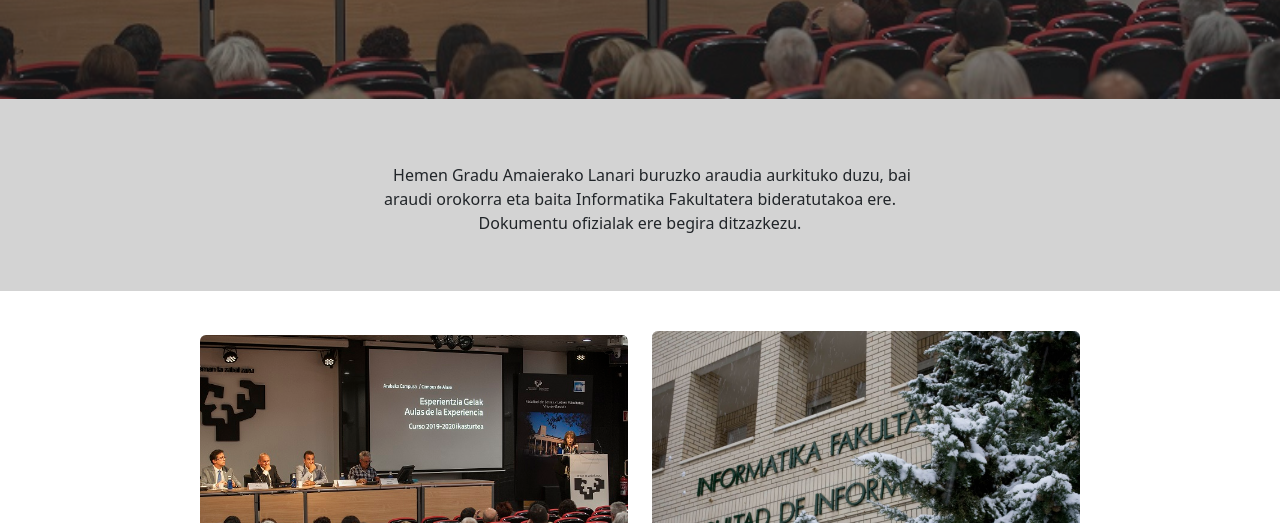
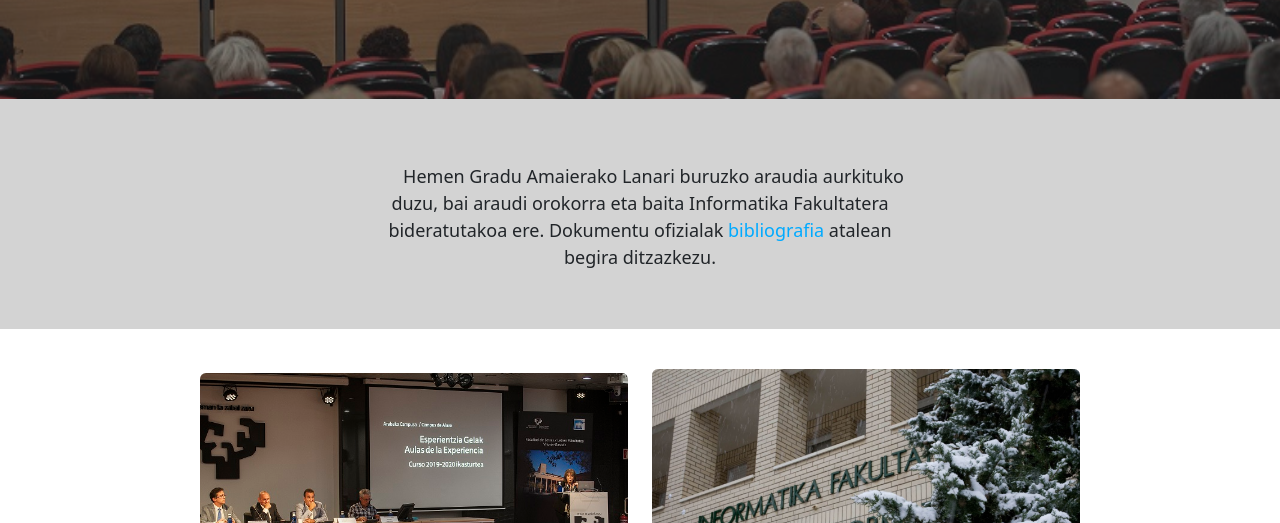
Before and after one commit to Braian-PC/GrAL, a website: page views/arauak.html in a window 1280 px wide. Shown: the part 277-800 px from the top of the page. Drawn offline with nearby package versions, Linux system fonts and the light colour scheme; files that its build step writes are made by us from their sources; files whose address does not match are found by name.

Commit message:
Update font size in home.css and add link to bibliografia in arauak.html

```diff
--- a/public/styles/home.css
+++ b/public/styles/home.css
@@ -83,6 +83,7 @@ p {
 .azalpena {
     padding: 40px;
     background-color: lightgray;
+    font-size: large;
 }
 
 footer{
--- a/views/arauak.html
+++ b/views/arauak.html
@@ -49,7 +49,7 @@
                         <p class="align-items-center text-center">
                             Hemen Gradu Amaierako Lanari buruzko araudia aurkituko duzu, bai
                             araudi orokorra eta baita Informatika Fakultatera bideratutakoa ere.
-                            Dokumentu ofizialak ere begira ditzazkezu.
+                            Dokumentu ofizialak  <a href="Bibliografia.html">bibliografia</a> atalean begira ditzazkezu.
                         </p>
 
                 </div>
```
